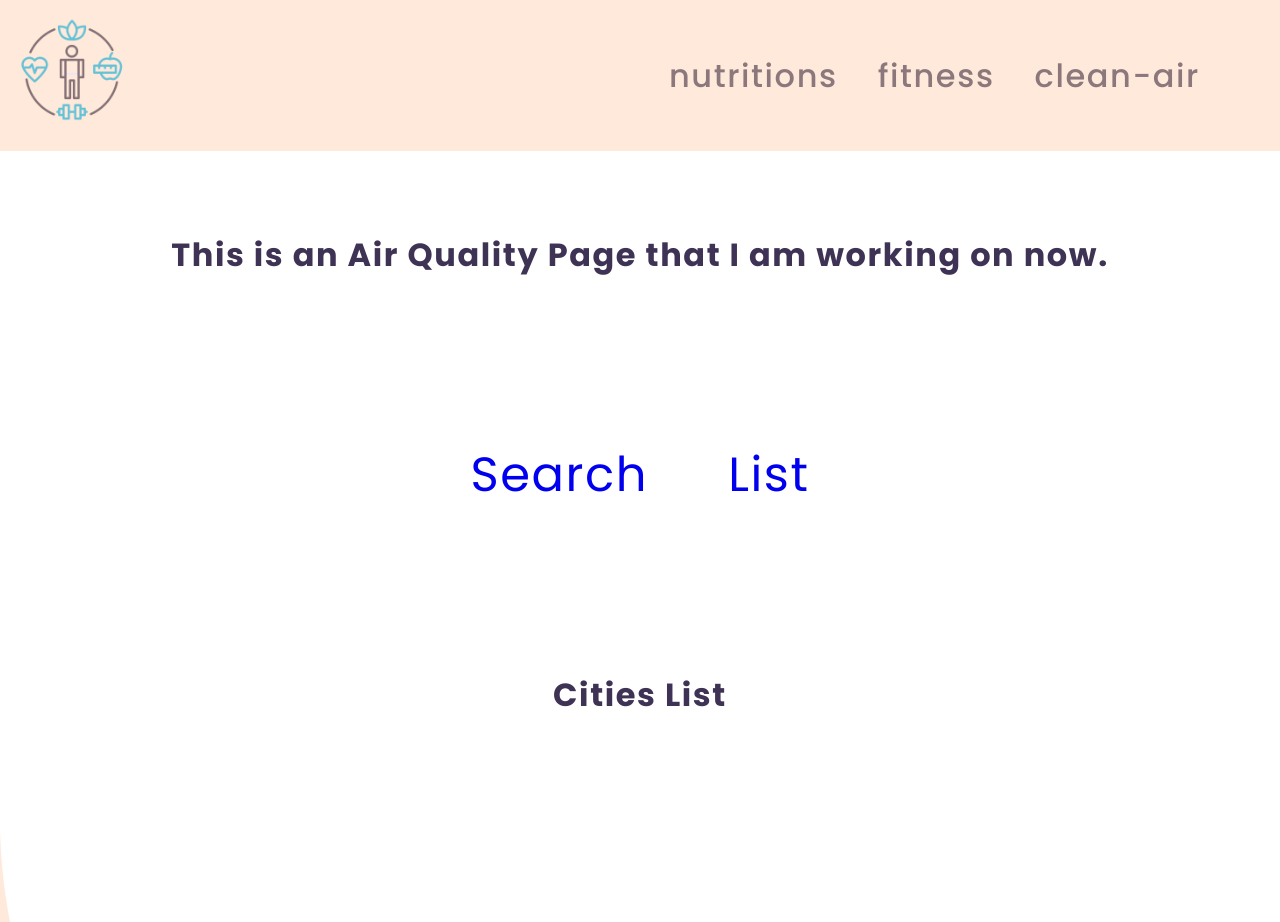
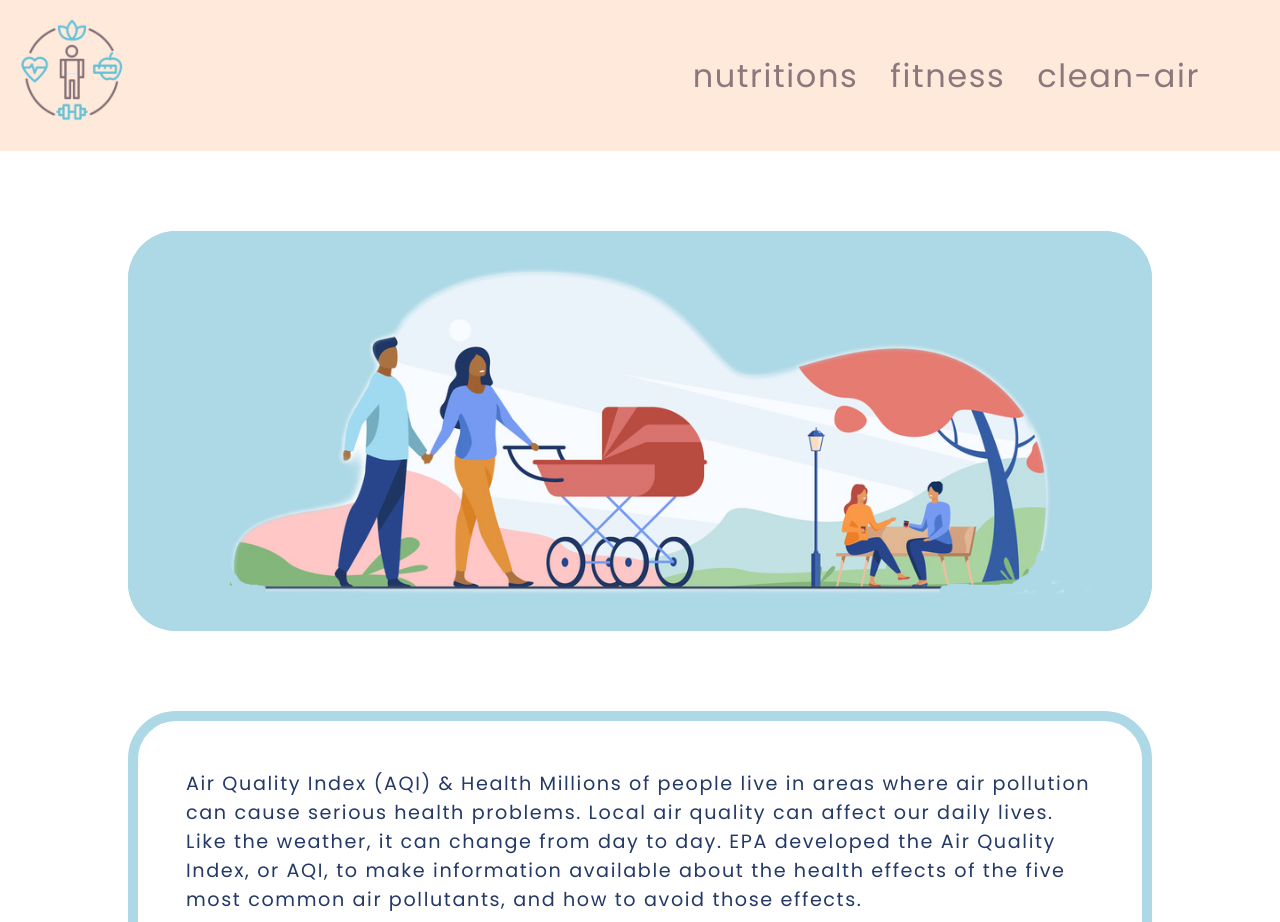
Before and after one commit to OxanaSF/healthy-hood, a React (Create React App) app: page /clean-air/list in a window 1280 px wide. Shown: the top 922 px of the page. Built offline with nearby package versions, Linux system fonts and the light colour scheme; a web font is replaced by a local one.

Commit message:
added styling to home page and clean air page

```diff
--- a/src/components/CityAirSearchBar.js
+++ b/src/components/CityAirSearchBar.js
@@ -16,7 +16,6 @@ const CityAirSearchBar = () => {
 
   return (
     <div>
-      <h2>Type a City Name:</h2>
 
       <FormStyled onSubmit={onSubmitHandler}>
         <FaSearch className="search-icon" />
@@ -24,6 +23,7 @@ const CityAirSearchBar = () => {
           onChange={(e) => setInput(e.target.value)}
           type="text"
           value={input}
+          placeholder="Get air quality data in your city"
         />
       </FormStyled>
       <Outlet />
--- a/src/components/Hero.js
+++ b/src/components/Hero.js
@@ -25,6 +25,11 @@ const Hero = () => {
 };
 
 const HeroStyled = styled.section`
+
+
+
+
+
   min-height: 35vh;
   background-color: rgb(254, 233, 218);
   display: flex;
@@ -51,8 +56,39 @@ const HeroStyled = styled.section`
       height: 180px;
       transform: rotateY(180deg);
     }
+  }
+
+  @media only screen and (max-width: 900px) {
+    min-height: 45vh;
+
+    h1 {
+      font-size: 2.8rem;
+    }
+
+    .shape-fill {
+      fill: lightblue;
+    }
+  }
+
+  @media only screen and (min-width: 900px) {
+    h1 {
+      font-size: 4rem;
+    }
+
     .shape-fill {
       fill: #ffffff;
+    }
+  }
+
+  @media only screen and (min-width: 1350px) {
+    h1 {
+      font-size: 5rem;
+    }
+  }
+
+  @media only screen and (min-width: 1450px) {
+    h1 {
+      font-size: 7rem;
     }
   }
 `;
--- a/src/components/HomeDisplay.js
+++ b/src/components/HomeDisplay.js
@@ -45,7 +45,7 @@ const HomeDisplayStyled = styled.section`
     display: grid;
     gap: 2rem;
 
-    grid-template-columns: repeat(auto-fit, minmax(37rem, 1fr));
+    grid-template-columns: 1fr 1fr 1fr;
   }
 
   .box {
@@ -81,6 +81,65 @@ const HomeDisplayStyled = styled.section`
     font-family: arial;
     color: rgb(62, 50, 85);
   }
+
+
+
+
+  @media only screen and (max-width: 900px) {
+    margin: 0;
+    background-color: lightblue;
+
+    .categories-container {
+      background-color: lightblue;
+      grid-template-columns: 1fr;
+      padding-bottom: 5rem;
+    }
+
+    .text-over {
+      font-size: 2.5rem;
+      top: 2rem;
+      left: 4rem;
+    }
+  }
+
+
+
+  @media only screen and (max-width: 900px) {
+    margin: 0;
+    background-color: lightblue;
+
+    .categories-container {
+      background-color: lightblue;
+      grid-template-columns: 1fr;
+      padding-bottom: 5rem;
+    }
+
+    .text-over {
+      font-size: 2.5rem;
+      top: 2rem;
+      left: 4rem;
+    }
+  }
+
+  @media only screen and (max-width: 1350px) {
+    .text-over {
+      font-size: 2.5rem;
+      top: 2rem;
+      left: 3.5rem;
+    }
+  }
+
+
+
+  @media only screen and (min-width: 1300px) {
+    background-color: white;
+
+    .categories-container {
+      background-color: white;
+      grid-template-columns: 1fr 1fr 1fr;
+    }
+
+  }
 `;
 
 export default HomeDisplay;
--- a/src/components/Nav.js
+++ b/src/components/Nav.js
@@ -31,25 +31,43 @@ const NavStyled = styled.nav`
   .nav-links {
     margin-right: 5rem;
     display: flex;
-    gap: 2.5rem;
+    gap: 2rem;
+    font-size: 2rem;
+    cursor: pointer;
 
-    a{
+    a {
       color: #8c777c;
-      font-size: 2rem;
-      font-weight: 500;
-      letter-spacing: 0.1rem;
     }
-
-    a.active {
-
-    }
-
   }
 
   img {
     width: 7rem;
     margin: 1rem;
   }
+
+  @media only screen and (max-width: 600px) {
+    img {
+      width: 3rem;
+      margin: 1rem;
+    }
+
+    .nav-links {
+      font-size: 0.9rem;
+    }
+  }
+
+  @media only screen and (max-width: 900px) {
+    img {
+      width: 4rem;
+      margin: 1rem;
+    }
+
+    .nav-links {
+      font-size: 0.8rem;
+      gap: 1rem;
+      margin-right: 2rem;
+    }
+  }
 `;
 
 export default Nav;
--- a/src/pages/AirQualityPage.js
+++ b/src/pages/AirQualityPage.js
@@ -5,16 +5,32 @@ import { Link, Outlet } from 'react-router-dom';
 const AirQualityPage = () => {
   return (
     <AirQualityPageStyled>
-      <header className="air-quality-page-header">
-        <h2>
-          This is an Air Quality Page that I am working on now.
-        </h2>
-      </header>
+
+      <div className="section1">
+        <img
+          src={`${process.env.PUBLIC_URL}/images/family-outside-no-bg.jpeg`}
+          alt=""
+        />
+      </div>
+
+      <div className="section2">
+        <p>
+          Air Quality Index (AQI) & Health Millions of people live in areas
+          where air pollution can cause serious health problems. Local air
+          quality can affect our daily lives. Like the weather, it can change
+          from day to day. EPA developed the Air Quality Index, or AQI, to make
+          information available about the health effects of the five most common
+          air pollutants, and how to avoid those effects.
+        </p>
+      </div>
 
       <div className="air-quality-page-main">
         <nav className="air-quality-page-nav">
           <Link to="/clean-air/search"> Search </Link>
           <Link to="/clean-air/list"> List </Link>
+          <Link to="/clean-air/list"> List </Link>
+          <Link to="/clean-air/list"> List </Link>
+
         </nav>
 
         <Outlet />
@@ -24,11 +40,41 @@ const AirQualityPage = () => {
 };
 
 const AirQualityPageStyled = styled.section`
-  min-height: 70vh;
-  h2 {
-    margin-top: 5rem;
-    text-align: center;
-    font-size: 2rem;
+  .section1 {
+    width: 80%;
+    margin: 5rem auto;
+    height: 25rem;
+
+    border-radius: 3rem;
+    background-color: lightblue;
+
+    img {
+      background-color: rgb(254, 233, 218);
+      background-color: lightblue;
+      height: 100%;
+      width: 100%;
+      border-radius: 3rem;
+      object-fit: cover;
+    }
+  }
+
+  .section2 {
+    width: 80%;
+    margin: 5rem auto;
+    p {
+      border-radius: 3rem;
+      height: 20rem;
+      color: #8c777c;
+      color: #243966;
+      border: 10px solid #ffbebf;
+      border: 10px solid lightblue;
+      background-color: white;
+
+      width: 100%;
+      height: 100%;
+      font-size: 1.2rem;
+      padding: 3rem;
+    }
   }
 
   nav {
@@ -36,8 +82,22 @@ const AirQualityPageStyled = styled.section`
     justify-content: center;
     align-items: center;
     gap: 5rem;
-    margin: 10rem;
+    margin: 2rem 10rem;
     font-size: 3rem;
+
+    a {
+      color: #243966;
+      background-color: lightblue;
+      padding: 1rem;
+      font-size: 1.8rem;
+      width: 10rem;
+      height: 10rem;
+      border-radius: 50%;
+      display: flex;
+      justify-content: center;
+      align-items: center;
+
+    }
   }
 `;
 
```
Also changed, not shown: src/components/Logo.js (added, +9 -0 lines), public/images/family-outside-no-bg.jpeg (added), public/images/family-outside.jpeg (added).
